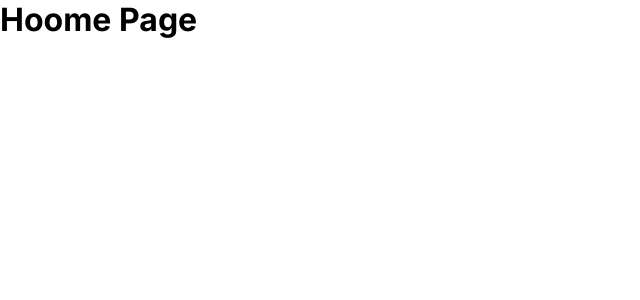
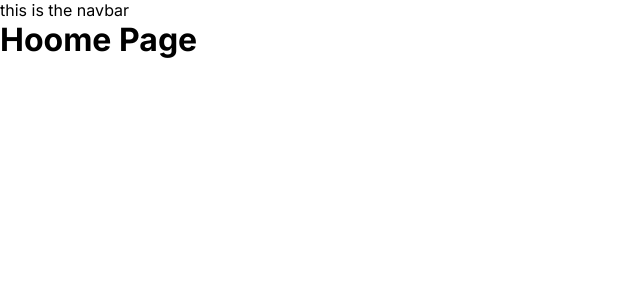
Before and after one commit to MartinNtow/personliasedhealth, a Next.js app: page /Home in a window 1280 px wide. Shown: the top 300 px of the page, without its empty margins (0-640 px from the left). Built offline with nearby package versions, Linux system fonts and the light colour scheme.

Commit message:
created navbar component

```diff
--- /dev/null
+++ b/src/app/components/Navbar.jsx
@@ -0,0 +1,11 @@
+import React from 'react'
+
+const Navbar = () => {
+  return (
+    <div>
+      this is the navbar
+    </div>
+  )
+}
+
+export default Navbar
--- a/src/app/layout.js
+++ b/src/app/layout.js
@@ -1,5 +1,6 @@
 import { Inter } from "next/font/google";
 import "./globals.css";
+import Navbar from "./components/Navbar";
 
 const inter = Inter({ subsets: ["latin"] });
 
@@ -11,6 +12,7 @@ export const metadata = {
 export default function RootLayout({ children }) {
   return (
     <html lang="en">
+      <Navbar/>
       <body className={inter.className}>{children}</body>
     </html>
   );
```
